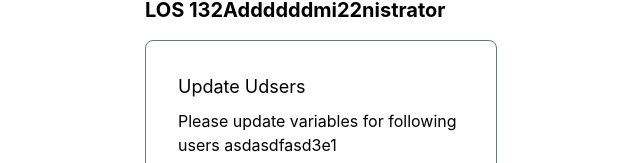
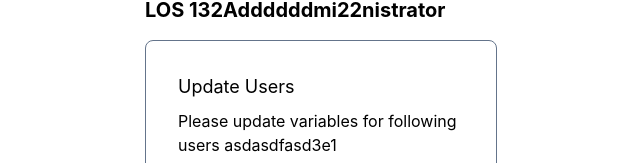
Before and after one commit to Braveboy0129/legend-of-siren, a React (Vite) app: page / in a window 1280 px wide. Shown: the part 148-311 px from the top of the page, without its empty margins (319-959 px from the left). Built offline with nearby package versions, Linux system fonts and the light colour scheme.

Commit message:
feat: app tsx

```diff
--- a/src/App.tsx
+++ b/src/App.tsx
@@ -84,7 +84,7 @@ const App: React.FC = () => {
         <form method="POST" action="" onSubmit={handleSubmit}>
           <div className="rounded-lg border border-slate-500 mb-2 p-8">
             <div>
-              <h4 className="text-lg mb-2">Update Udsers</h4>
+              <h4 className="text-lg mb-2">Update Users</h4>
               <p className="mb-2">
                 Please update variables for following users asdasdfasd3e1
               </p>
```
